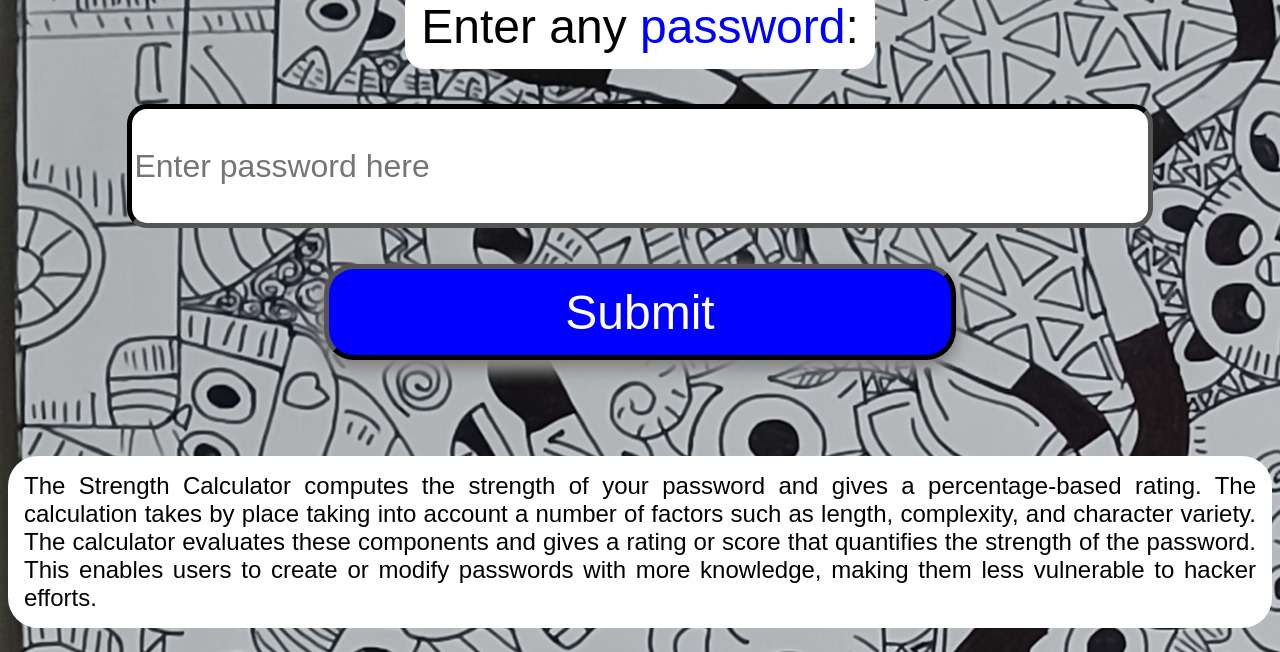
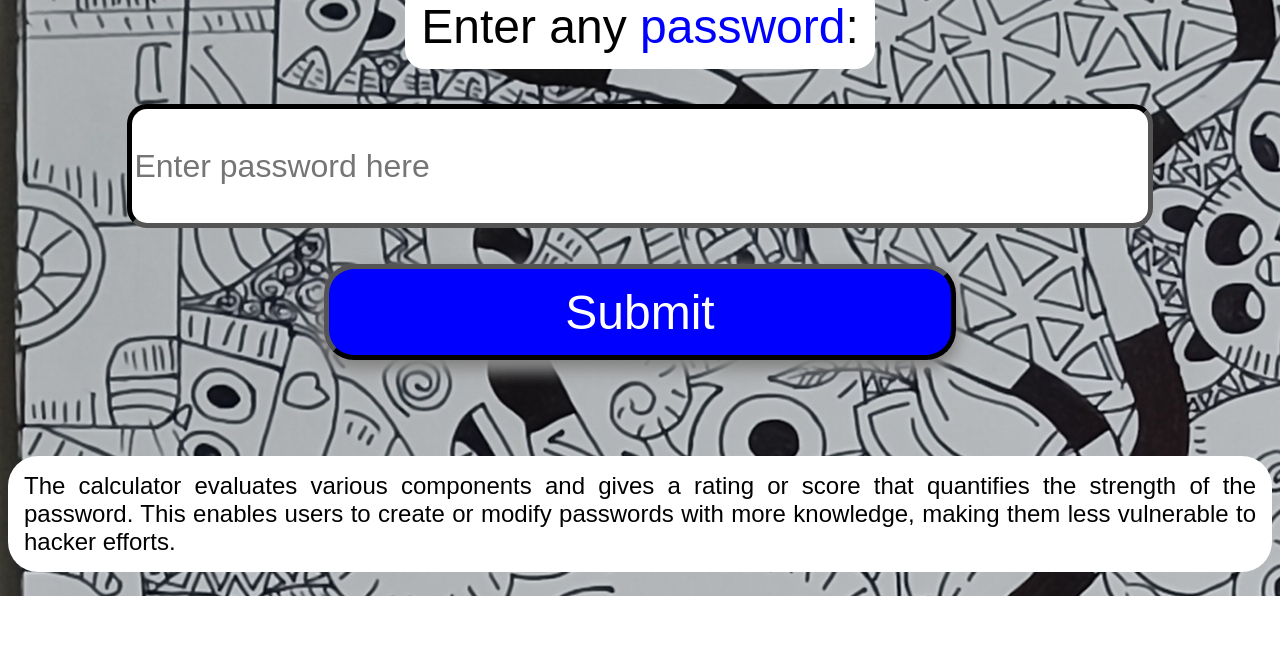
Before and after one commit to aryachawan/passmate, a Flask app: template templates/strengthcalci.html in a window 1280 px wide. Shown: the part 209-861 px from the top of the page. After the commit the page ends 805 px from the top, so only its background shows below. Run offline with Flask 3, Linux system fonts and the light colour scheme; the template is opened without the code that fills it, so the values that code supplies are empty.

Commit message:
Update strengthcalci.html

```diff
--- a/templates/strengthcalci.html
+++ b/templates/strengthcalci.html
@@ -96,10 +96,7 @@
         </form>
     </div>
     <div id="sclinfo">
-        <p>The Strength Calculator computes the strength of your password and gives a percentage-based rating.
-            The calculation takes by place taking into account a number of factors such as
-            length, complexity, and character variety. The calculator evaluates these components and gives a
-            rating or score that quantifies the strength of the password. This enables users to create or modify
+        <p>The calculator evaluates various components and gives a rating or score that quantifies the strength of the password. This enables users to create or modify
             passwords with more knowledge, making them less vulnerable to hacker efforts.</p>
     </div>
 </body>
```
